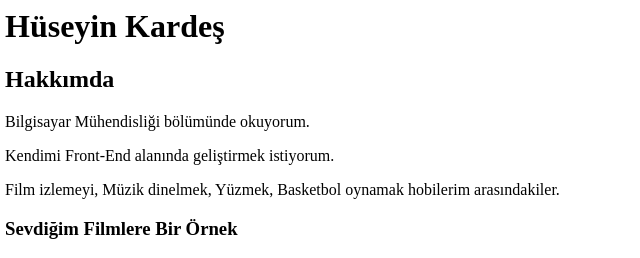
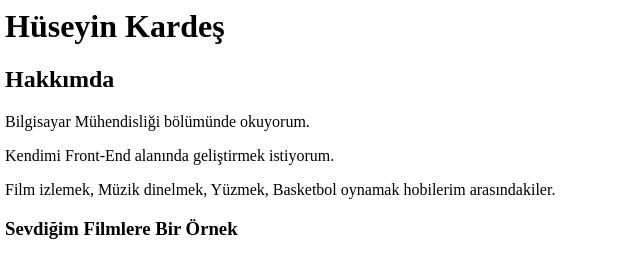
Before and after one commit to huseynkardes/First-Web-Page, a plain HTML site: page kodluyoruz-front-end/index.html in a window 1280 px wide. Shown: the top 258 px of the page, 3-643 px from the left. Drawn offline with Linux system fonts and the light colour scheme.

Commit message:
Update index.html

```diff
--- a/kodluyoruz-front-end/index.html
+++ b/kodluyoruz-front-end/index.html
@@ -6,7 +6,7 @@
 <h2>Hakkımda</h2>
 <p>Bilgisayar Mühendisliği bölümünde okuyorum.</p>
 <p>Kendimi Front-End alanında geliştirmek istiyorum.</p>
-<p>Film izlemeyi, Müzik dinelmek, Yüzmek, Basketbol oynamak hobilerim arasındakiler.</p>
+<p>Film izlemek, Müzik dinelmek, Yüzmek, Basketbol oynamak hobilerim arasındakiler.</p>
 <h3>Sevdiğim Filmlere Bir Örnek</h3>
 <h4>Esaretin Bedeli</h4>
 <p>Esaretin Bedeli bir hapishane filmi olsa da filmin ana teması özgürlük ve umut üzerinedir. Çünkü film bize, Müebbet hapis bile yeseniz, çok kötü şartlarda zorbalığın her türlüsüne de maruz kalsanız umut etmekten asla vazgeçmemelisiniz. Andy'nin Red'e yazdığı mektupta da vurguladığı gibi: Unutma Red umut iyi bir şeydir…</p>
```
